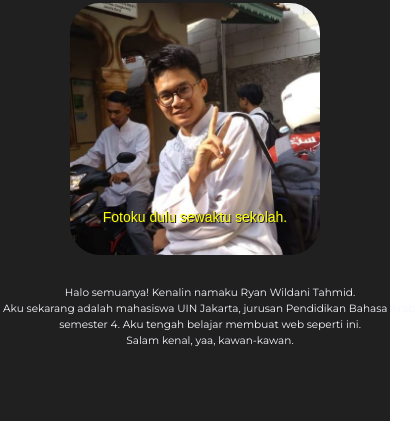
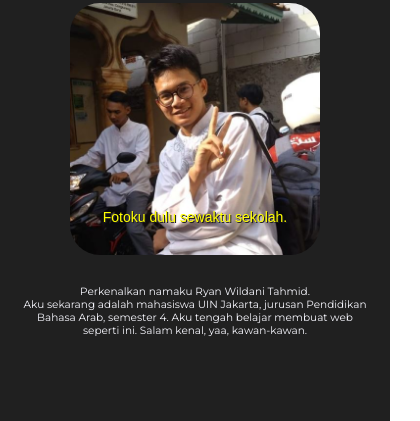
Before and after one commit to ryxxnw/ryxxnw.github.io, a plain HTML site: page index.html in a window 390 px wide. Shown: the part 214-635 px from the top of the page, 420 px wide, since content can reach past the window. Drawn offline with Linux system fonts and the light colour scheme.

Commit message:
responsive lagi

```diff
--- a/index.html
+++ b/index.html
@@ -36,7 +36,7 @@
                     <p>Fotoku dulu sewaktu sekolah.</p>
                 </div>
                 <div class="wadah-1">
-                    <p>Halo semuanya! Kenalin namaku Ryan Wildani Tahmid.<br />Aku sekarang adalah mahasiswa UIN Jakarta, jurusan Pendidikan Bahasa Arab, semester 4. Aku tengah belajar membuat web seperti ini.<br/>Salam kenal, yaa, kawan-kawan.</p>
+                    Perkenalkan namaku Ryan Wildani Tahmid.<br />Aku sekarang adalah mahasiswa UIN Jakarta, jurusan Pendidikan Bahasa Arab, semester 4. Aku tengah belajar membuat web seperti ini. Salam kenal, yaa, kawan-kawan.</p>
                 </div>
             </div>
         </div>
@@ -44,7 +44,7 @@
             <div class="container">
                 <div class="heading">
                     <h1>MY HOBBIES</h1>
-                    <p>Aku adalah seseorang yang suka mencoba banyak hal. <br />Aku mudah tertarik dengan banyak hal;
+                    <p>Aku adalah seseorang yang suka mencoba banyak hal. <br/>Aku mudah tertarik dengan banyak hal;
                         beberapa karena senang, beberapa karena bisa membuat tenang.</p>
                 </div>
                 <div class="hobi-hobiku">
--- a/responsive.css
+++ b/responsive.css
@@ -13,6 +13,15 @@
 
     .atas h1 {
         font-size: 40px;
+    }
+
+    .wadah-1 {
+        width:400px;
+        font-size: 12px;
+    }
+
+    .wadah-1 p {
+        line-height: 16px;
     }
 }
 
@@ -41,14 +50,15 @@
         font-size: 30px;
     }
 
+    .wadah-1 {
+        width:350px;
+        font-size: 10.5px;
+    }
+
     .wadah-1 p {
-        font-size: 10.5px;
         line-height: 16px;
     }
 
-    .wadah-1 {
-        width:420px;
-    }
 
     .heading h1 {
         font-size: 30px;
--- a/style.css
+++ b/style.css
@@ -96,14 +96,14 @@ header {
 
 .wadah-1 {
     margin:0 auto;
-    width: 480px;
+    width: 530px;
+    font-size: 15px;
+    padding: 10px 0 0 0;
 }
 
 .wadah-1 p {
-    margin: 10px 0 0 0;
     display: inline-block;
     width: 100%;
-    font-size: 12px;
 }
 
 .foto-text p {
```
